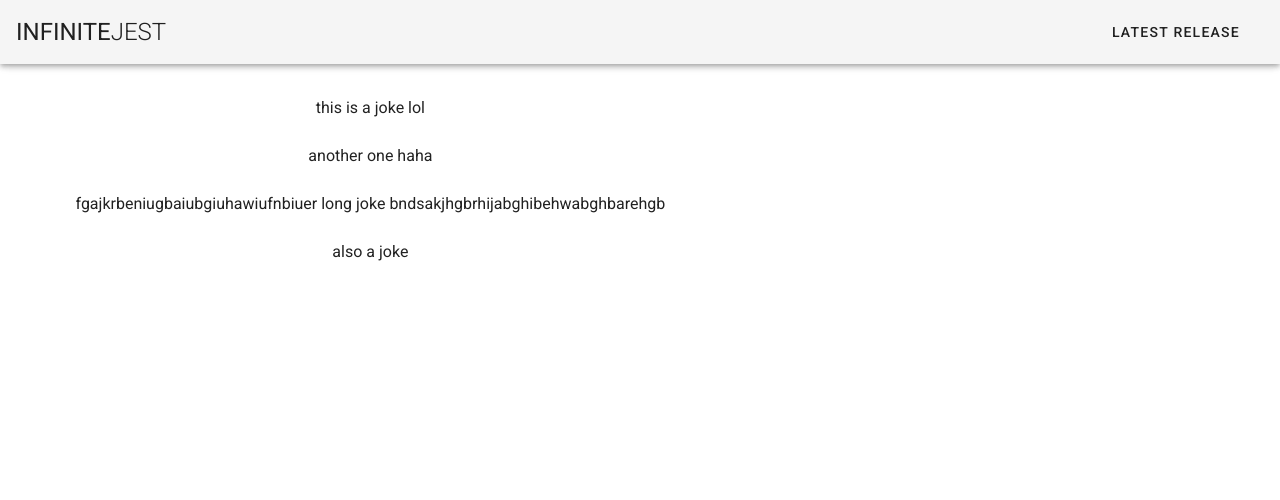
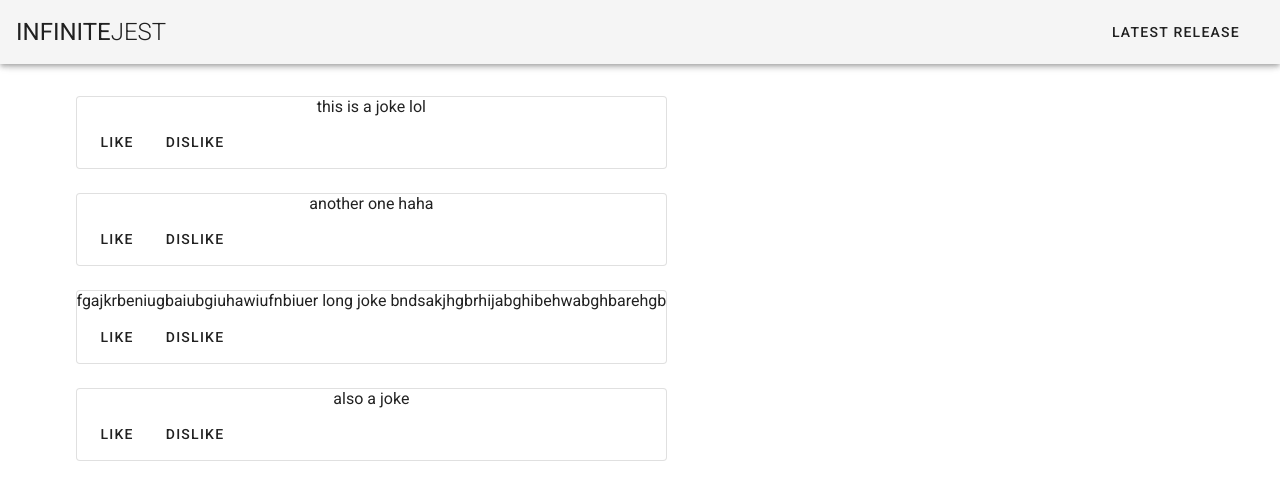
Before and after one commit to Caledrith/infinitejest, a Vue app: page /#/joke/1 in a window 1280 px wide. Before the commit this address led to /#/joke/1. Shown: the top 500 px of the page. Built offline with nearby package versions, Linux system fonts and the light colour scheme; no server answers.

Commit message:
add axios

```diff
--- a/package.json
+++ b/package.json
@@ -8,6 +8,7 @@
     "test:unit": "vue-cli-service test:unit"
   },
   "dependencies": {
+    "axios": "^0.19.0",
     "vue": "^2.6.10",
     "vue-router": "^3.1.3",
     "vuetify": "^2.1.0"
--- a/src/components/MainDisplay.vue
+++ b/src/components/MainDisplay.vue
@@ -10,7 +10,15 @@
           :key="i"
         >
           <v-list-item-content>
+            <v-card
+              outlined
+            >
               <v-list-item-title v-text="joke"></v-list-item-title>
+              <v-card-actions>
+                <v-btn text>Like</v-btn>
+                <v-btn text>Dislike</v-btn>
+              </v-card-actions>
+            </v-card>
           </v-list-item-content>
         </v-list-item>
       </v-list>
--- a/src/main.js
+++ b/src/main.js
@@ -2,7 +2,9 @@ import Vue from 'vue'
 import App from './App.vue'
 import router from './router'
 import vuetify from './plugins/vuetify';
+import axios from 'axios'
 
+Vue.prototype.$http = axios
 Vue.config.productionTip = false
 
 new Vue({
```
Also changed, not shown: 1 other file (tests, documents, lock files or other folders).
